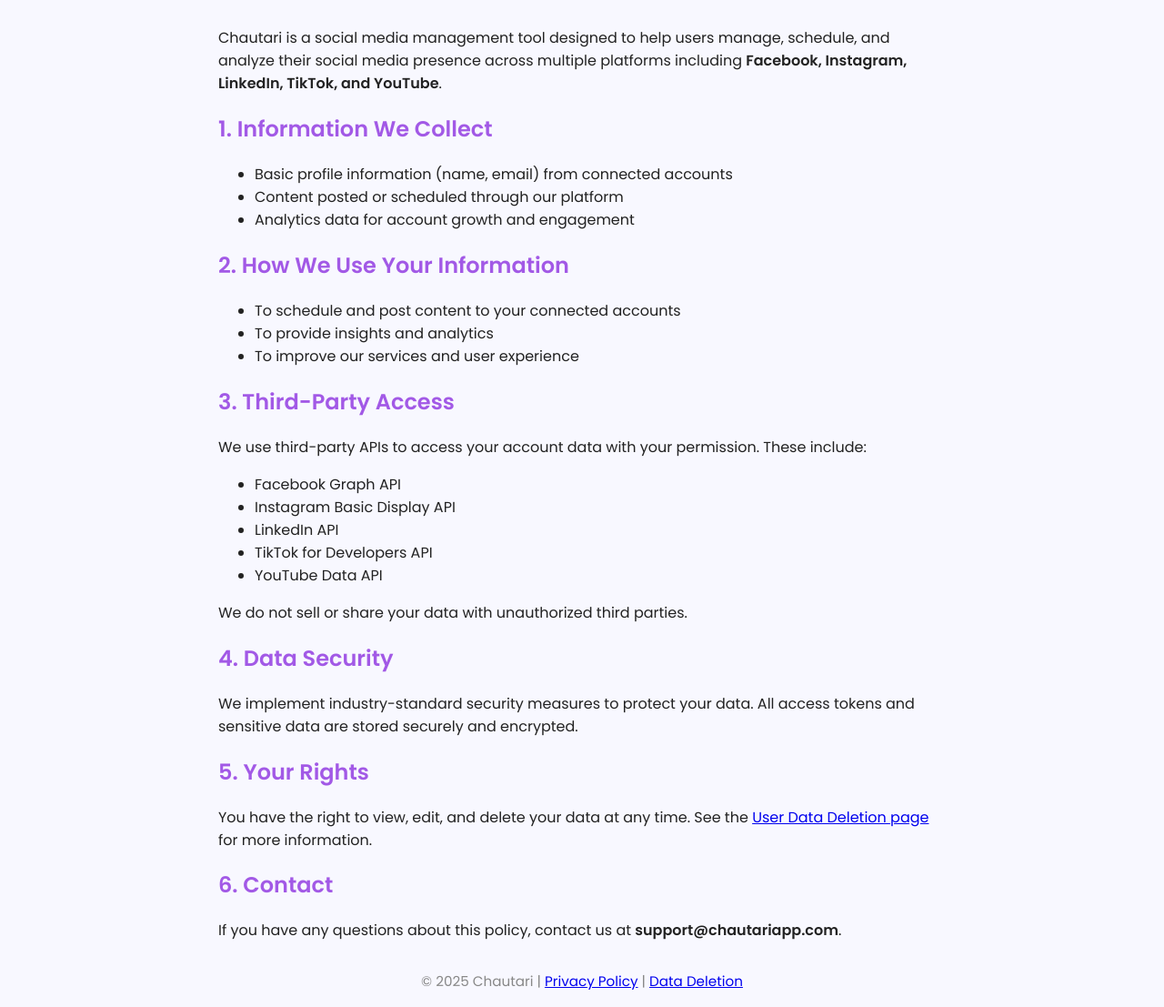
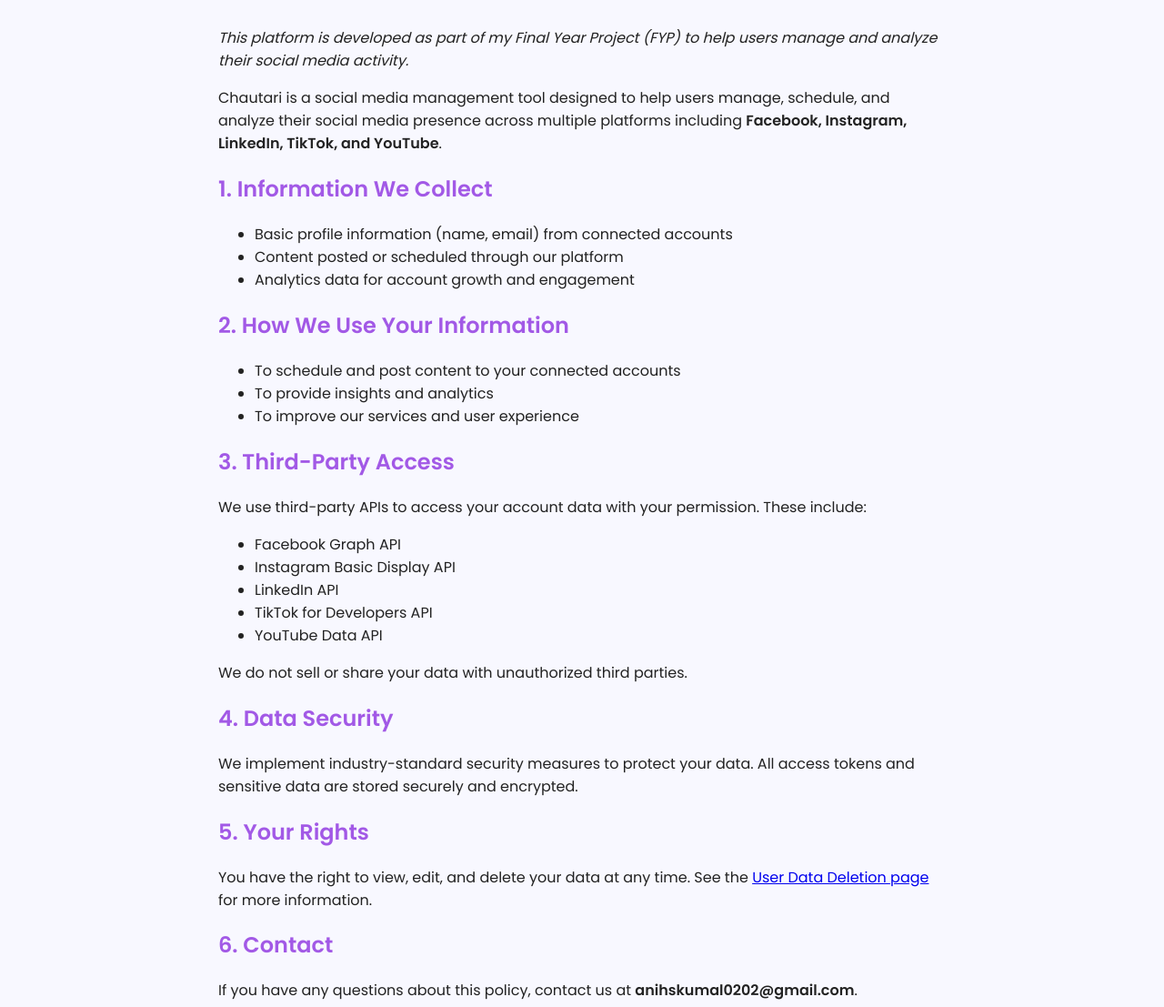
Before and after one commit to AnishKUMAL970/chautari.github.io, a plain HTML site: page privacy.html in a window 1280 px wide. Shown: the part 193-1300 px from the top of the page at 91% size. Drawn offline with Linux system fonts and the light colour scheme.

Commit message:
Update privacy.html

```diff
--- a/privacy.html
+++ b/privacy.html
@@ -26,6 +26,7 @@
   </header>
 
   <div class="container">
+     <p><em>This platform is developed as part of my Final Year Project (FYP) to help users manage and analyze their social media activity.</em></p>
     <p>Chautari is a social media management tool designed to help users manage, schedule, and analyze their social
       media presence across multiple platforms including <strong>Facebook, Instagram, LinkedIn, TikTok, and YouTube</strong>.</p>
 
@@ -63,7 +64,7 @@
         href="https://chautari.github.io/data-deletion.html">User Data Deletion page</a> for more information.</p>
 
     <h2>6. Contact</h2>
-    <p>If you have any questions about this policy, contact us at <strong>support@chautariapp.com</strong>.</p>
+    <p>If you have any questions about this policy, contact us at <strong>anihskumal0202@gmail.com</strong>.</p>
   </div>
 
   <footer>
```
